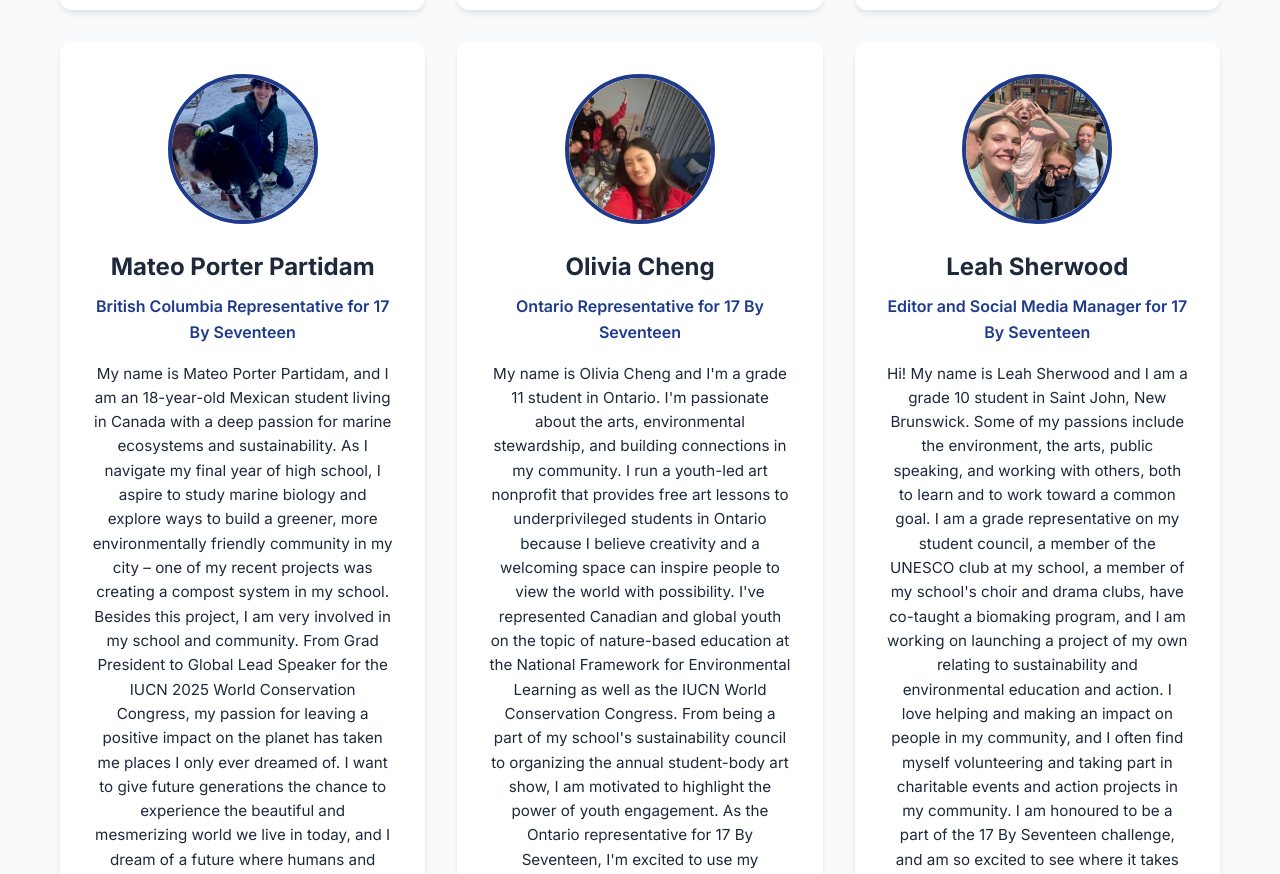
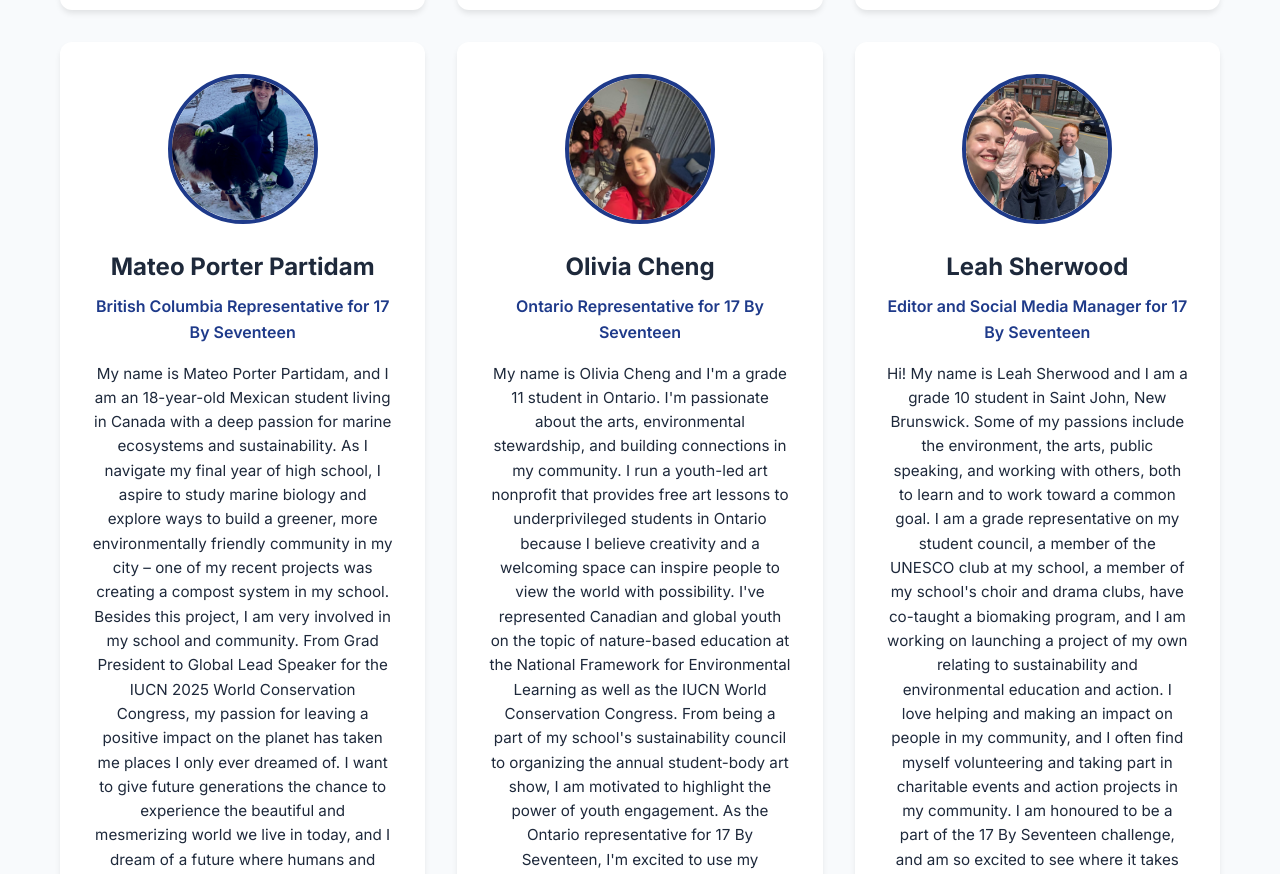
Before and after one commit to 17byseventeen/Website, a plain HTML site: page about.html in a window 1280 px wide. Shown: the part 3496-4370 px from the top of the page. Drawn offline with Linux system fonts and the light colour scheme.

Commit message:
Add files via upload

```diff
--- a/styles.css
+++ b/styles.css
@@ -944,12 +944,14 @@ body {
 }
 
 .team-member-photo.leah-photo {
-    object-position: 15% 35% !important;
+    object-position: center center !important;
+    object-fit: cover;
 }
 
 /* More specific selector for Leah's photo */
 .team-member img.leah-photo {
-    object-position: 15% 35% !important;
+    object-position: center center !important;
+    object-fit: cover;
 }
 
 .team-member-placeholder {
```
